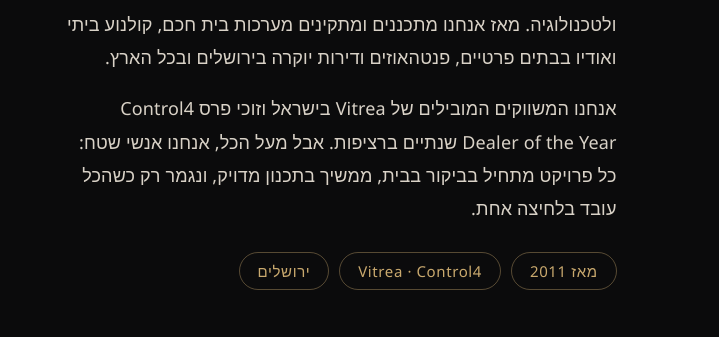
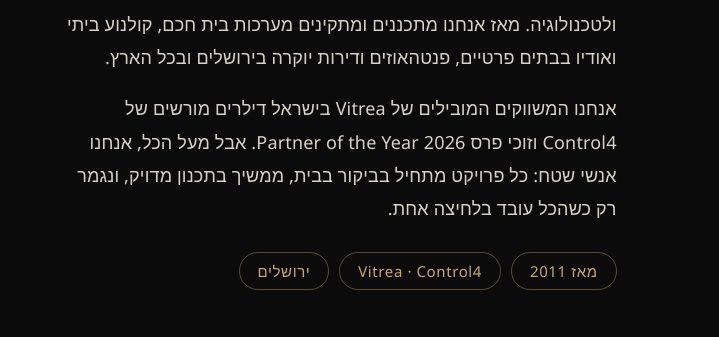
Before and after one commit to audioplus-il/audioplus-demo, a plain HTML site: page d2/about.html in a window 1280 px wide. Shown: the part 265-602 px from the top of the page, 561-1280 px from the left. Drawn offline with Linux system fonts and the light colour scheme.

Commit message:
Fix duplicate marketing information in about.html

```diff
--- a/d2/about.html
+++ b/d2/about.html
@@ -22,7 +22,7 @@
 <div class="d-about-txt">
 <div class="d-sec-head"><div class="lp-rule"></div><h1 id="ab-h">הסיפור שלנו</h1></div>
 <p>אספייר הום אודיו פלוס הוקמה ב-2011 מתוך אהבה אמיתית לסאונד ולטכנולוגיה. מאז אנחנו מתכננים ומתקינים מערכות בית חכם, קולנוע ביתי ואודיו בבתים פרטיים, פנטהאוזים ודירות יוקרה בירושלים ובכל הארץ.</p>
-<p>אנחנו המשווקים המובילים של <span lang="en" dir="ltr">Vitrea</span> בישראל וזוכי פרס <span lang="en" dir="ltr">Control4 Dealer of the Year</span> שנתיים ברציפות. אבל מעל הכל, אנחנו אנשי שטח: כל פרויקט מתחיל בביקור בבית, ממשיך בתכנון מדויק, ונגמר רק כשהכל עובד בלחיצה אחת.</p>
+<p>אנחנו המשווקים המובילים של <span lang="en" dir="ltr">Vitrea</span> בישראל דילרים מורשים של <span lang="en" dir="ltr">Control4</span> וזוכי פרס <span lang="en" dir="ltr">Partner of the Year 2026</span>. אבל מעל הכל, אנחנו אנשי שטח: כל פרויקט מתחיל בביקור בבית, ממשיך בתכנון מדויק, ונגמר רק כשהכל עובד בלחיצה אחת.</p>
 <div class="d-about-chips"><span>מאז 2011</span><span lang="en" dir="ltr">Vitrea · Control4</span><span>ירושלים</span></div>
 </div>
 <img class="d-about-img" src="https://audioplus.co.il/photos/hero.jpg" width="1600" height="900" alt="וילת יוקרה שבה הותקנה מערכת בית חכם">
```
